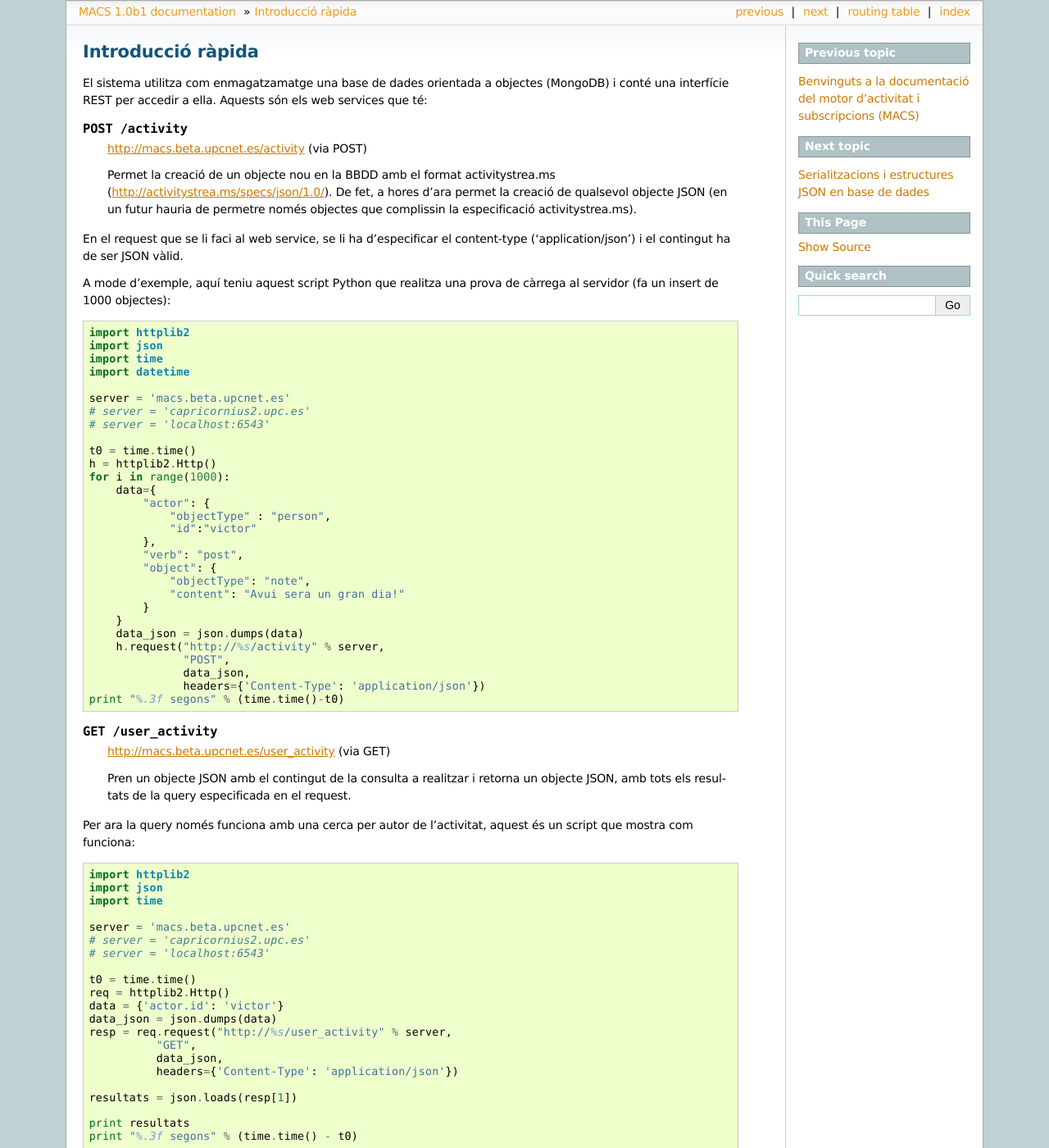
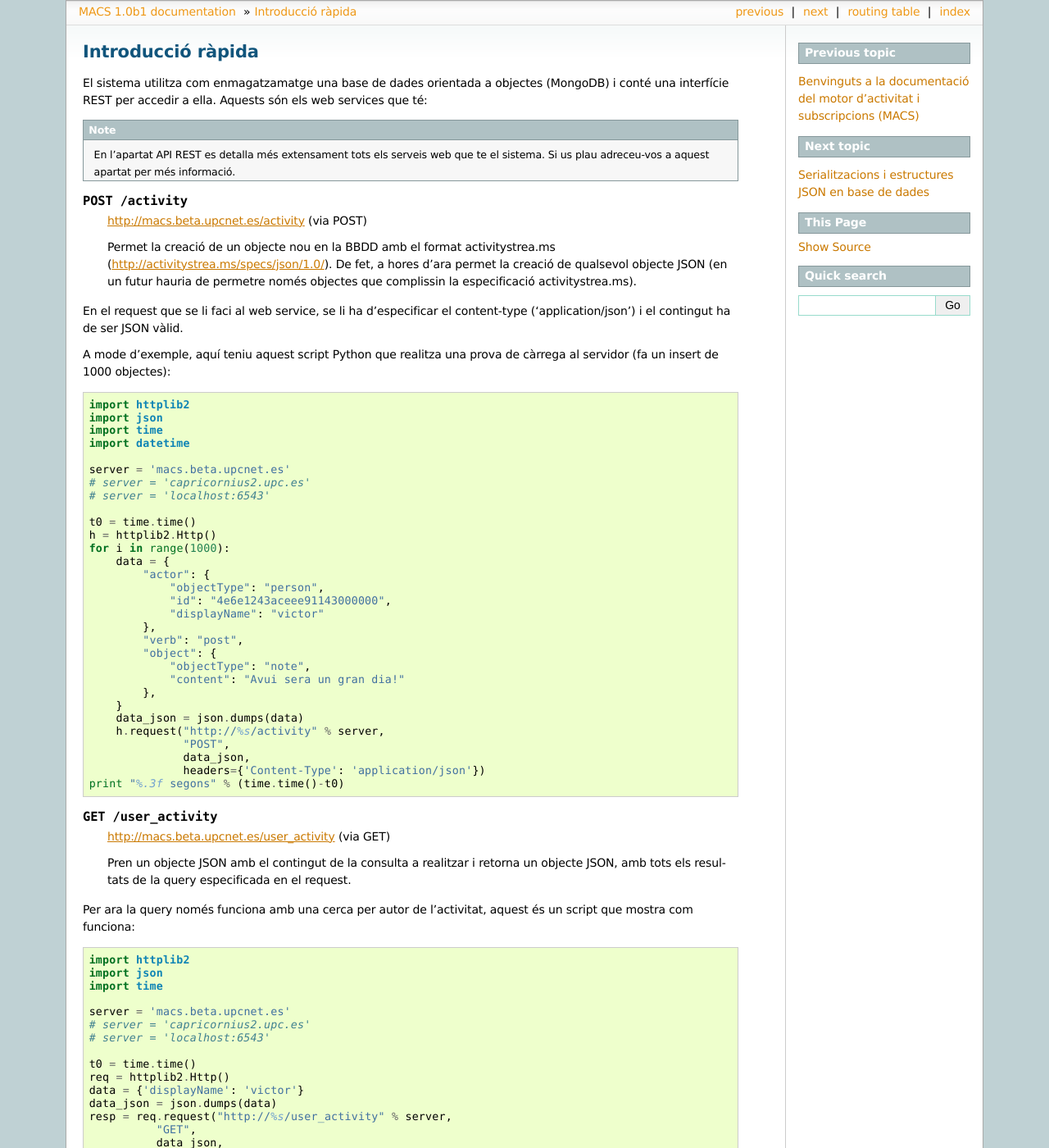
Before and after one commit to UPCnet/max, a Sphinx documentation site: the page built from docs/introduccio.rst, in a window 1280 px wide and 1400 px high. Shown: the whole window at 82% size. Built offline with Sphinx 7.4.7, drawn with Linux system fonts in a browser that asks for light colours.

Commit message:
typo in docs

```diff
--- a/docs/introduccio.rst
+++ b/docs/introduccio.rst
@@ -2,6 +2,10 @@ Introducció ràpida
 ==================
 
 El sistema utilitza com enmagatzamatge una base de dades orientada a objectes (MongoDB) i conté una interfície REST per accedir a ella. Aquests són els web services que té:
+
+.. note::
+
+    En l'apartat API REST es detalla més extensament tots els serveis web que te el sistema. Si us plau adreceu-vos a aquest apartat per més informació.
 
 .. http:post:: /activity
 
@@ -26,16 +30,17 @@ A mode d'exemple, aquí teniu aquest script Python que realitza una prova de cà
     t0 = time.time()
     h = httplib2.Http()
     for i in range(1000):
-        data={
+        data = {
             "actor": {
-                "objectType" : "person",
-                "id":"victor"
+                "objectType": "person",
+                "id": "4e6e1243aceee91143000000",
+                "displayName": "victor"
             },
             "verb": "post",
             "object": {
                 "objectType": "note",
                 "content": "Avui sera un gran dia!"
-            }
+            },
         }
         data_json = json.dumps(data)
         h.request("http://%s/activity" % server,
@@ -62,7 +67,7 @@ Per ara la query només funciona amb una cerca per autor de l'activitat, aquest
 
     t0 = time.time()
     req = httplib2.Http()
-    data = {'actor.id': 'victor'}
+    data = {'displayName': 'victor'}
     data_json = json.dumps(data)
     resp = req.request("http://%s/user_activity" % server,
               "GET",
```
